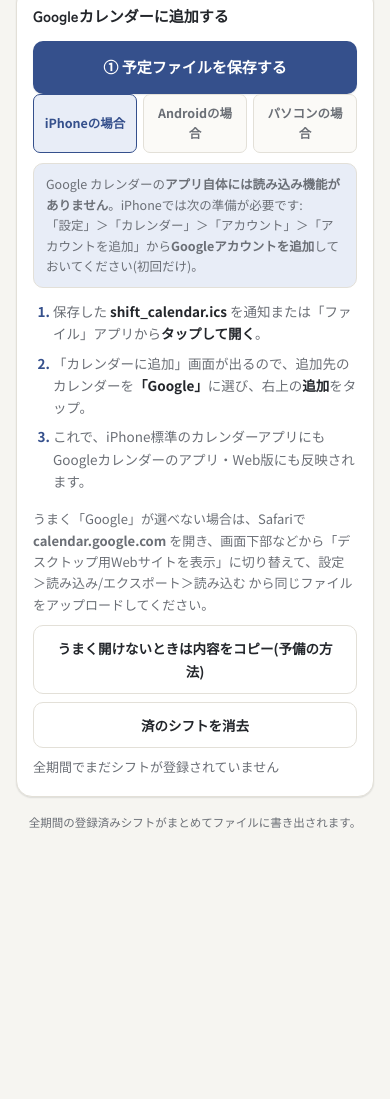
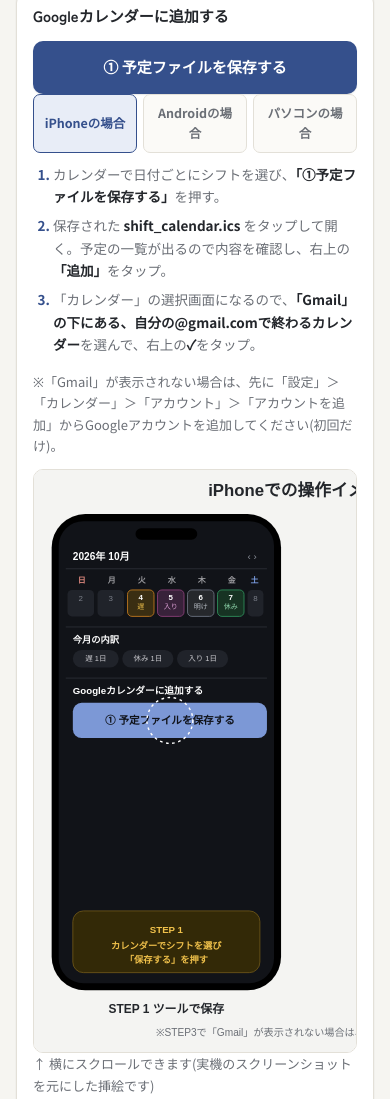
Before and after one commit to TakutoJibiki/shift-calendar, a plain HTML site: page index.html in a window 390 px wide. Shown: the part 955-2054 px from the top of the page. Before the commit the page ends 1809 px from the top, so only its background shows below. Drawn offline with Linux system fonts and the light colour scheme.

Commit message:
Add iPhone step-by-step illustration and update instructions

```diff
--- a/index.html
+++ b/index.html
@@ -287,6 +287,15 @@
   }
   .device-tab.active{background:var(--accent-soft);color:var(--accent);border-color:var(--accent);}
   .device-panel[hidden]{display:none;}
+  .guide-scroll{
+    overflow-x:auto;
+    -webkit-overflow-scrolling:touch;
+    border:1px solid var(--line);
+    border-radius:var(--radius-md);
+    margin-top:12px;
+    background:#f4f4f2;
+  }
+  .guide-scroll img{display:block;max-width:none;}
 
   .export-row{display:flex;gap:10px;flex-wrap:wrap;align-items:center;}
   button.primary{
@@ -381,16 +390,16 @@
   </div>
 
   <div class="device-panel" data-device="iphone">
-    <div class="caution" style="margin-bottom:12px;">
-      Google カレンダーの<b>アプリ自体には読み込み機能がありません</b>。iPhoneでは次の準備が必要です:<br>
-      「設定」＞「カレンダー」＞「アカウント」＞「アカウントを追加」から<b>Googleアカウントを追加</b>しておいてください(初回だけ)。
+    <ol class="steps">
+      <li>カレンダーで日付ごとにシフトを選び、<b>「①予定ファイルを保存する」</b>を押す。</li>
+      <li>保存された <b>shift_calendar.ics</b> をタップして開く。予定の一覧が出るので内容を確認し、右上の<b>「追加」</b>をタップ。</li>
+      <li>「カレンダー」の選択画面になるので、<b>「Gmail」の下にある、自分の@gmail.comで終わるカレンダー</b>を選んで、右上の<b>✓</b>をタップ。</li>
+    </ol>
+    <p class="empty-note">※「Gmail」が表示されない場合は、先に「設定」＞「カレンダー」＞「アカウント」＞「アカウントを追加」からGoogleアカウントを追加してください(初回だけ)。</p>
+    <div class="guide-scroll">
+      <img src="iphone-guide.svg" alt="iPhoneでの操作イメージ" width="900">
     </div>
-    <ol class="steps">
-      <li>保存した <b>shift_calendar.ics</b> を通知または「ファイル」アプリから<b>タップして開く</b>。</li>
-      <li>「カレンダーに追加」画面が出るので、追加先のカレンダーを<b>「Google」</b>に選び、右上の<b>追加</b>をタップ。</li>
-      <li>これで、iPhone標準のカレンダーアプリにもGoogleカレンダーのアプリ・Web版にも反映されます。</li>
-    </ol>
-    <p class="empty-note">うまく「Google」が選べない場合は、Safariで <b>calendar.google.com</b> を開き、画面下部などから「デスクトップ用Webサイトを表示」に切り替えて、設定＞読み込み/エクスポート＞読み込む から同じファイルをアップロードしてください。</p>
+    <p class="empty-note">↑ 横にスクロールできます(実機のスクリーンショットを元にした挿絵です)</p>
   </div>
   <div class="device-panel" data-device="android" hidden>
     <ol class="steps">
```
Also changed, not shown: iphone-guide.svg (added).
